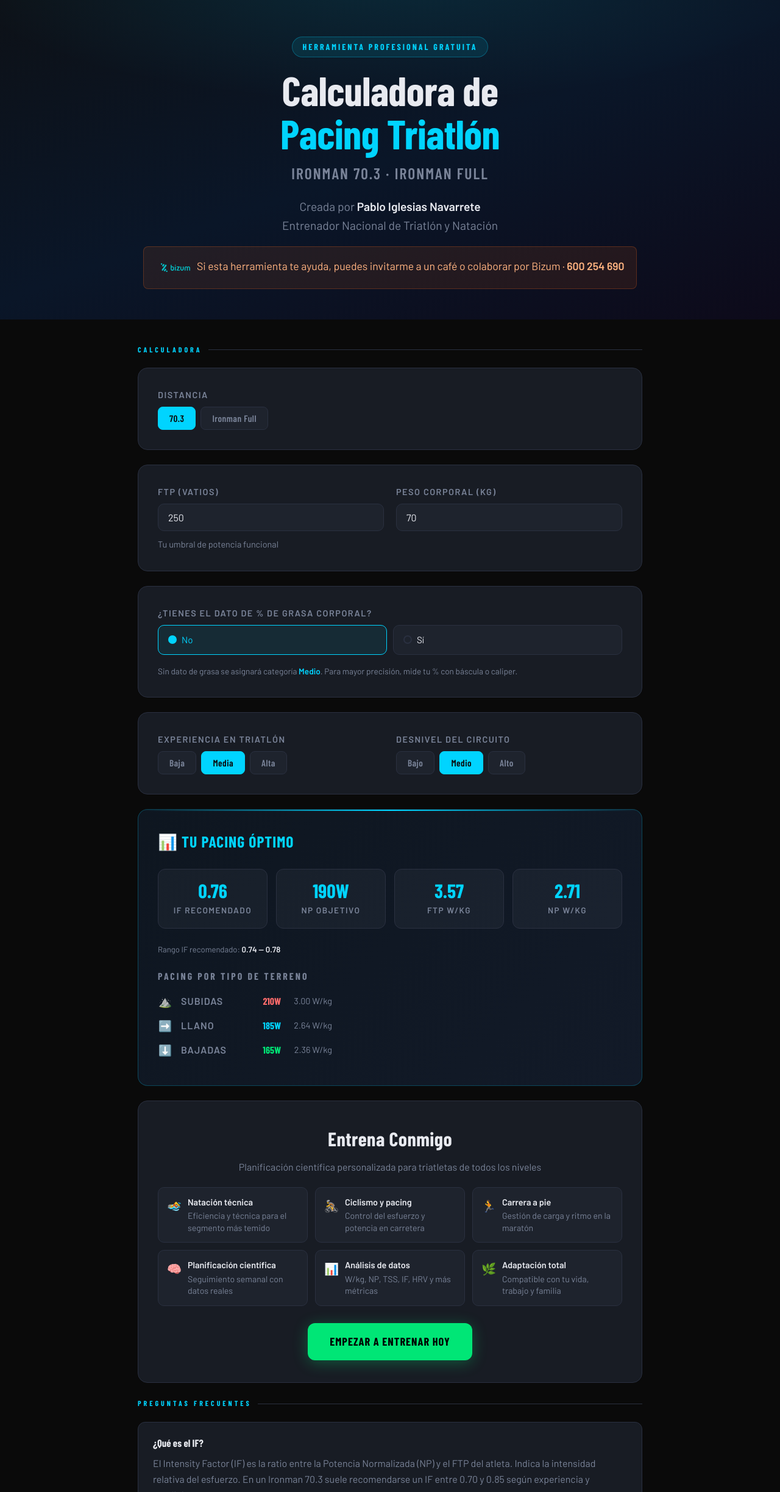
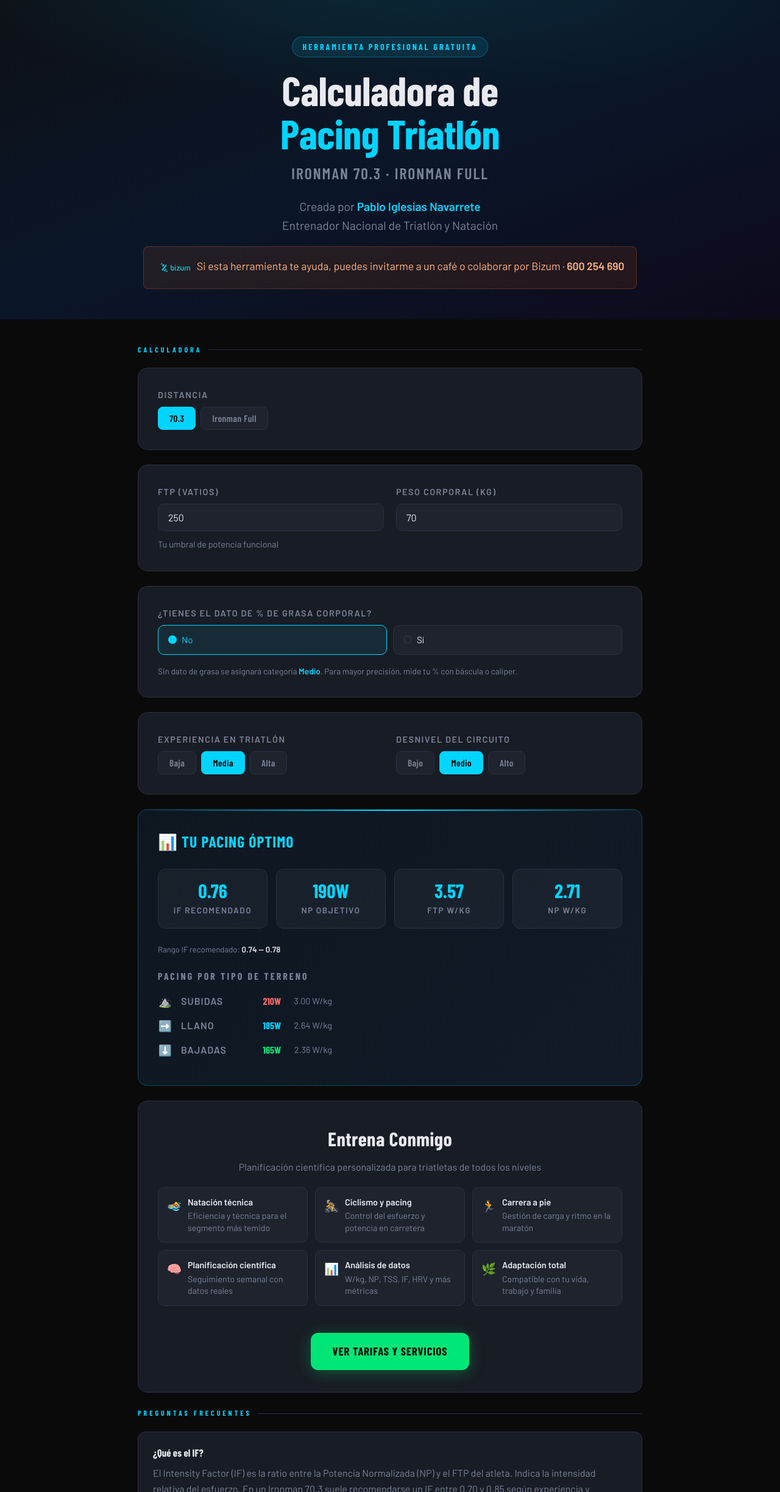
Before and after one commit to jesroble/Calculadora_pacing_triatlon, a React (Vite) app: page / in a window 1280 px wide. Shown: the top 2447 px of the page at 61% size. Built offline with nearby package versions, Linux system fonts and the light colour scheme; a web font is replaced by a local one.

Commit message:
link to prices

```diff
--- a/src/App.jsx
+++ b/src/App.jsx
@@ -91,7 +91,7 @@
         </h1>
         <p className="hero-sub fade-up delay-2">Ironman 70.3 · Ironman Full</p>
         <p className="hero-author fade-up delay-2">
-          Creada por <strong>Pablo Iglesias Navarrete</strong><br />
+          Creada por <strong><a href="https://entrenador-deportes-cicl-h5zi3vi.gamma.site/#card-9bg9tkkaby8ezxr" target="_blank" rel="noopener noreferrer" style={{ color: 'var(--accent)', textDecoration: 'none' }}>Pablo Iglesias Navarrete</a></strong><br />
           Entrenador Nacional de Triatlón y Natación
         </p>
         <p className="hero-bizum fade-up delay-2">
@@ -313,13 +313,14 @@
             ))}
           </div>
           <a
-            href="https://wa.me/34600254690"
+            href="https://entrenador-deportes-cicl-h5zi3vi.gamma.site/#card-9bg9tkkaby8ezxr"
             target="_blank"
             rel="noopener noreferrer"
             className="cta-btn"
-            aria-label="Contactar con Pablo Iglesias Navarrete por WhatsApp para empezar a entrenar"
+            style={{ background: 'var(--green)', marginTop: '16px' }}
+            aria-label="Visitar el blog de Pablo Iglesias Navarrete para ver tarifas y servicios"
           >
-            Empezar a Entrenar Hoy
+            Ver Tarifas y Servicios
           </a>
         </section>
 
```
